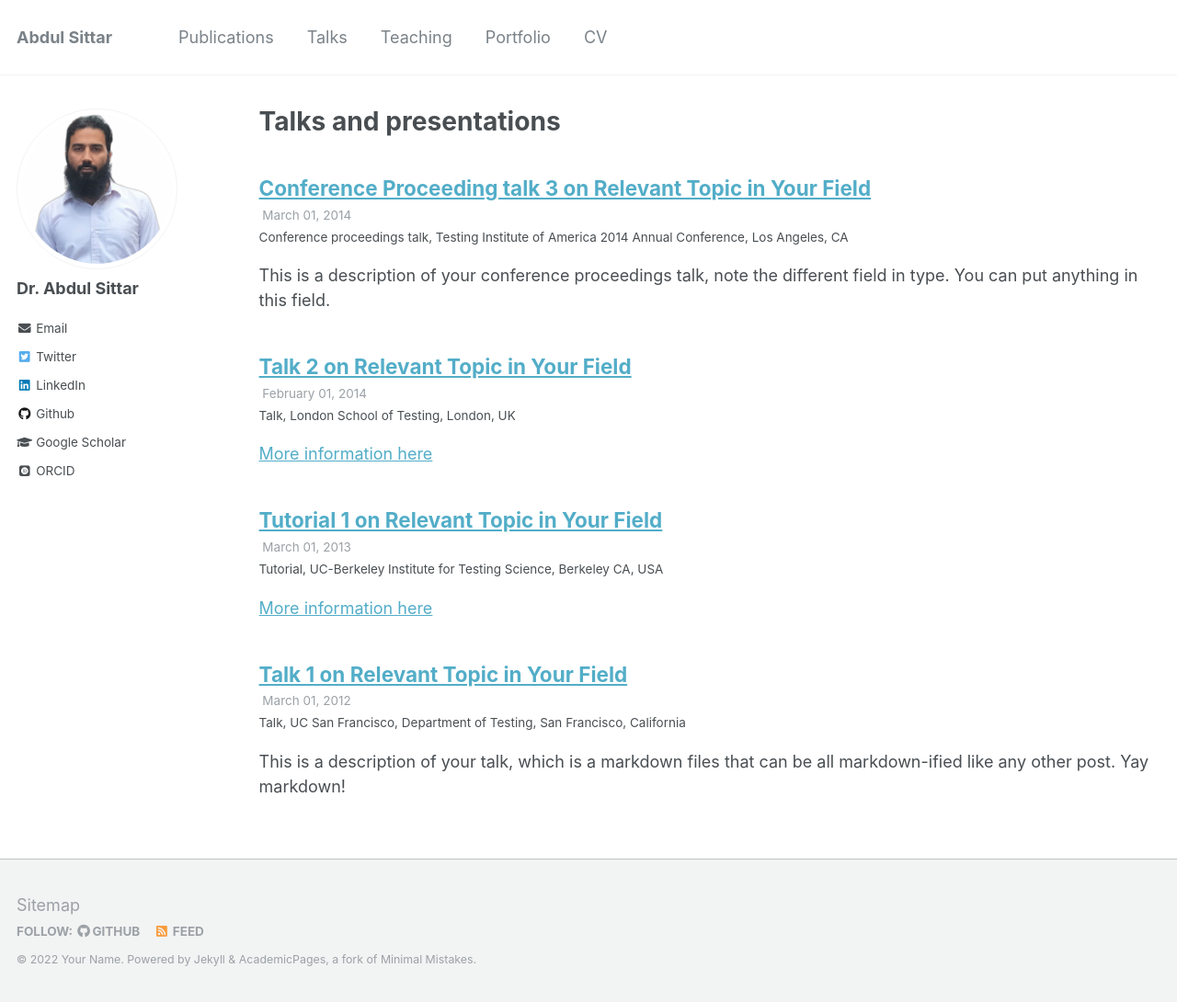
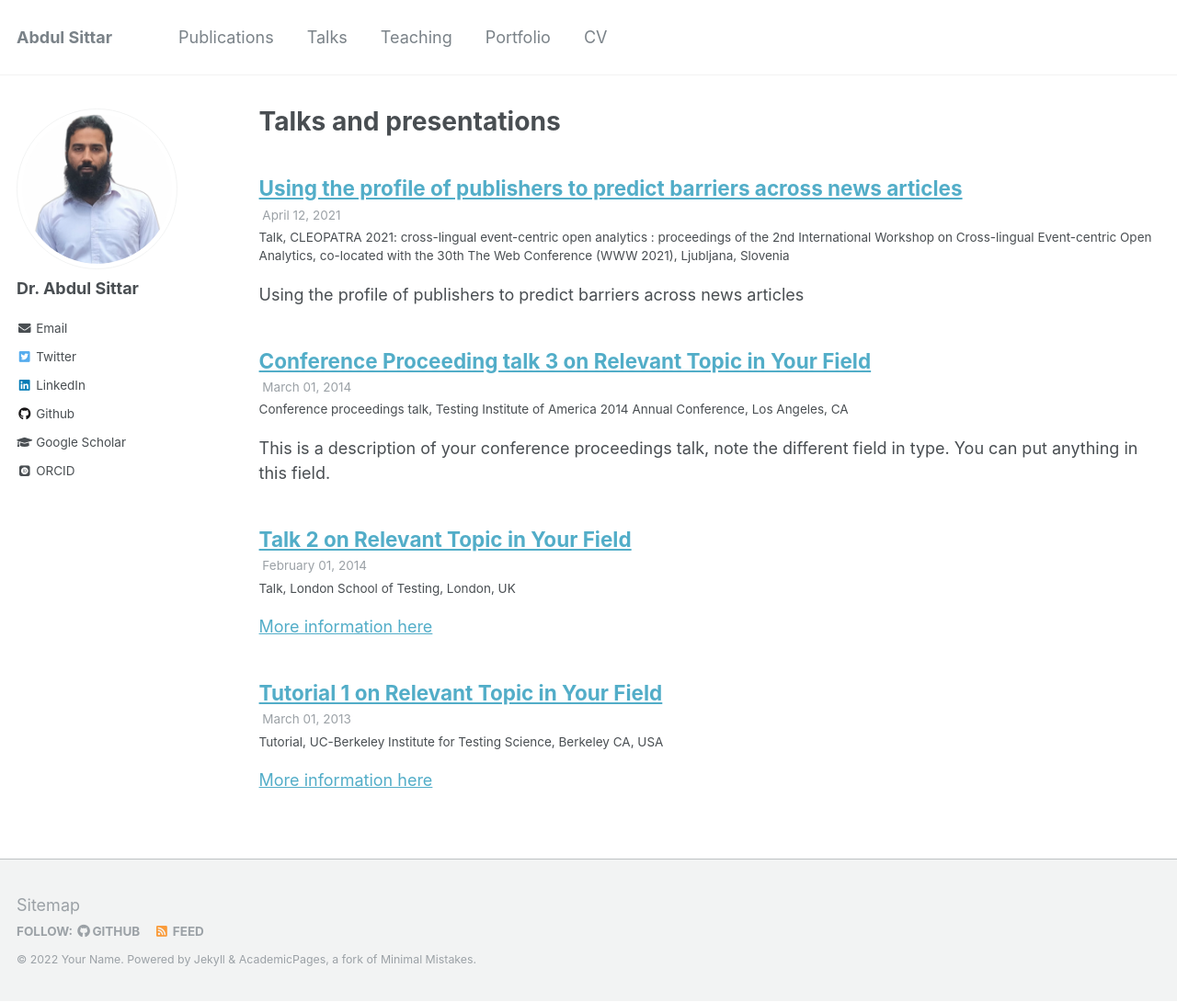
Before and after one commit to abdulsittar/abdulsittar.github.io, a Jekyll site: the page built from _pages/talks.html, in a window 1280 px wide and 1090 px high. Shown: the whole window at 92% size. Built offline with Jekyll 4.4.1, drawn with Linux system fonts in a browser that asks for light colours; some web fonts are replaced.

Commit message:
added first talk

```diff
--- a/_talks/2012-03-01-talk-1.md
+++ b/_talks/2012-03-01-talk-1.md
@@ -1,11 +1,17 @@
 ---
-title: "Talk 1 on Relevant Topic in Your Field"
+title: "Using the profile of publishers to predict barriers across news articles"
 collection: talks
 type: "Talk"
-permalink: /talks/2012-03-01-talk-1
-venue: "UC San Francisco, Department of Testing"
-date: 2012-03-01
-location: "San Francisco, California"
+permalink: https://av.tib.eu/media/52944
+venue: "CLEOPATRA 2021: cross-lingual event-centric open analytics : proceedings of the 2nd International Workshop on Cross-lingual Event-centric Open Analytics, co-located with the 30th The Web Conference (WWW 2021)"
+date: 2021-04-12
+location: "Ljubljana, Slovenia"
 ---
 
-This is a description of your talk, which is a markdown files that can be all markdown-ified like any other post. Yay markdown!
+Using the profile of publishers to predict barriers across news articles
+
+[Paper](http://ceur-ws.org/Vol-2829/paper4.pdf)
+
+<figure>
+<iframe width="560" height="315" scrolling="no" src="//av.tib.eu/player/52944" frameborder="0" allowfullscreen></iframe>
+</figure>
```
